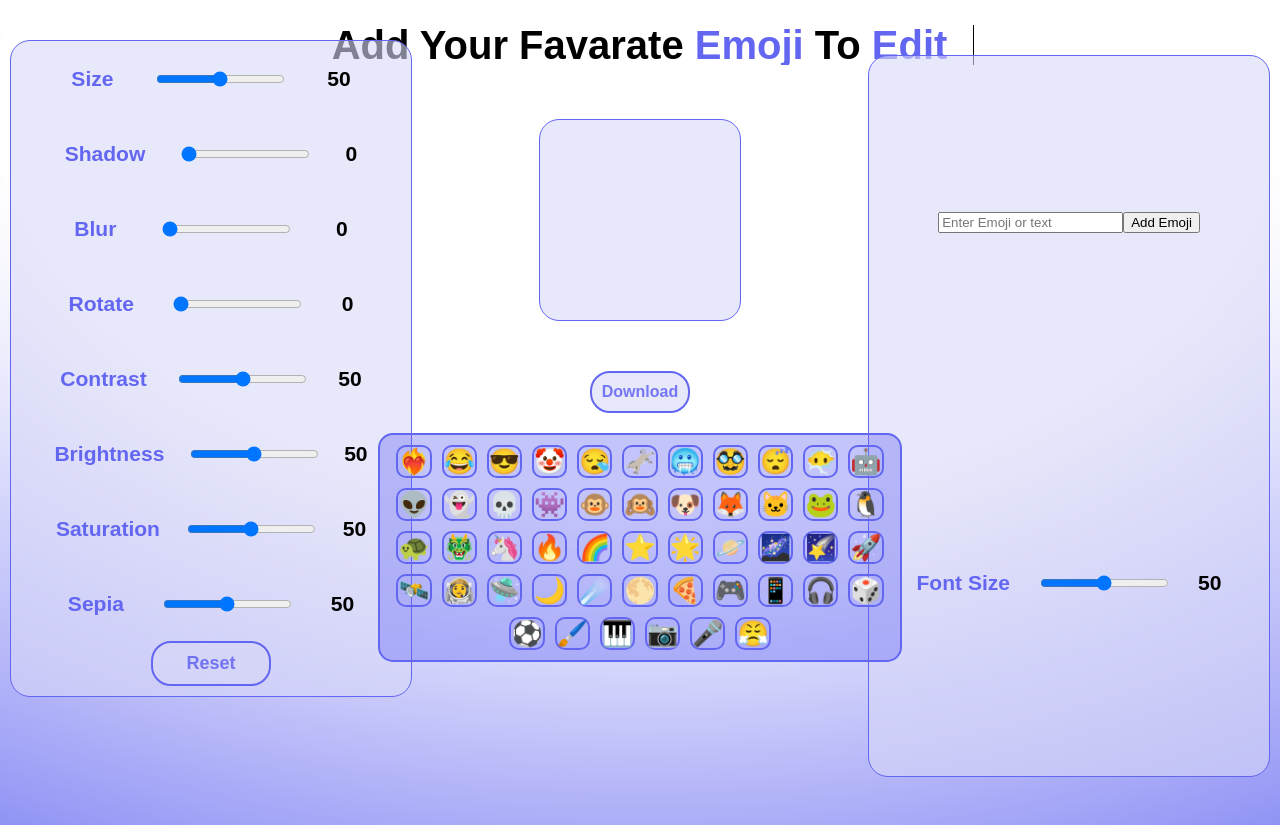
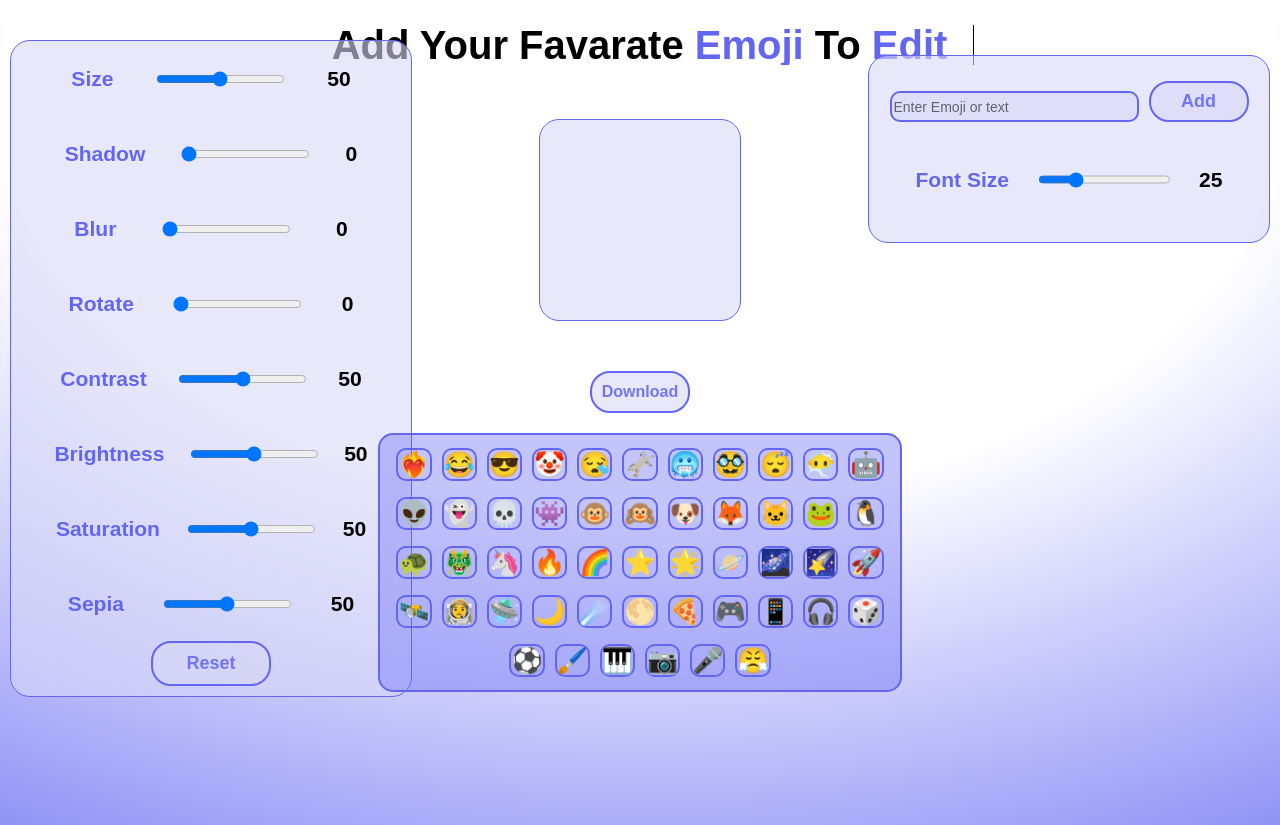
Before and after one commit to satyamrk18/Emoji-Editor, a React (Vite) app: page / in a window 1280 px wide. Built offline with nearby package versions, Linux system fonts and the light colour scheme.

Commit message:
secondary emojis container added

```diff
--- a/src/App.css
+++ b/src/App.css
@@ -22,9 +22,9 @@
 }
 .main-emoji {
   height: auto;
-  width:fit-content;
-  min-width:200px;
-  min-height:200px;
+  width: fit-content;
+  min-width: 200px;
+  min-height: 200px;
   background-color: #d8d9f998;
   border: 1px solid #6366f1;
   z-index: 1;
@@ -34,10 +34,10 @@
   display: flex;
   align-items: center;
   justify-content: center;
-  text-align:center;
+  text-align: center;
 }
 .emojis-container {
-  height: auto;
+  height: 235px;
   min-width: 500px;
   width: 500px;
   background-color: #6365f161;
@@ -53,6 +53,7 @@
   margin: auto;
   bottom: 0px;
   padding: 10px;
+  overflow-x: hidden;
 }
 
 .range {
@@ -73,18 +74,17 @@
   left: 10px;
   top: 15px;
 }
-.download
-{
-   height: auto;
-   min-width:fit-content;
- width:fit-content;
+.download {
+  height: auto;
+  min-width: fit-content;
+  width: fit-content;
   position: relative;
   z-index: 1;
-  margin:0 auto;
-  display:flex;
-  align-items:center;
-  justify-content:center;
-  margin-bottom:20px;
+  margin: 0 auto;
+  display: flex;
+  align-items: center;
+  justify-content: center;
+  margin-bottom: 20px;
 }
 .reset-btn {
   width: 120px;
@@ -103,9 +103,8 @@
   background-color: #6366f1;
   color: white;
 }
-.add-more-content
-{
-  height:90vh;
+.add-more-content {
+  height:auto;
   width: 400px;
   background-color: #d8d9f998;
   border: 1px solid #6366f1;
@@ -116,9 +115,42 @@
   display: flex;
   align-items: center;
   justify-content: center;
-  flex-direction: row;
+  flex-direction: raw;
   font-size: 18px;
   flex-wrap: wrap;
-  right:10px;
-  top:30px;
+  right: 10px;
+  top: 30px;
+  gap: 10px;
+  padding:25px 0px;
 }
+.add-more-content input {
+  height: 25px;
+  background-color: #d8d9f998;
+  border:2px solid #6366f1;
+  border-radius:10px;
+  font-size:18px;
+  font-weight:600;
+}
+.add-more-content input::placeholder
+{
+  font-size:14px;
+  font-weight:400;
+  color:rgba(0, 0, 0, 0.555);
+}
+.add-more-content button {
+  width: 100px;
+  border: 2px solid #6366f1;
+  padding: 8px;
+  border-radius: 20px;
+  font-size: 18px;
+  font-weight: 600;
+  background-color: #d8d9f998;
+  color: #6365f1de;
+  cursor: pointer;
+  margin-bottom: 10px;
+  transition: all ease-in-out 0.1s;
+}
+.add-more-content button:hover {
+  background-color: #6366f1;
+  color: white;
+}
--- a/src/App.jsx
+++ b/src/App.jsx
@@ -20,7 +20,7 @@ const App = () => {
   const [newEmoji, setNewEmoji] = useState("");
   const [overlayEmoji, setOverlayEmoji] = useState([]);
   //add more eits state
-  const [fontSize, setFontSize] = useState(50);
+  const [fontSize, setFontSize] = useState(25);
 
   const captureRef = useRef();
 
@@ -75,6 +75,7 @@ const App = () => {
     "📷",
     "🎤",
     "😤",
+
   ];
   return (
     <div className="container">
@@ -125,11 +126,24 @@ const App = () => {
               key={i}
               style={{
                 zIndex: 2,
-                fontSize: `${fontSize}px`,
+                fontSize: `${fontSize * 2}px`,
                 marginTop: "10px",
                 display: "block",
                 width: "100%",
                 textAlign: "center",
+                fontFamily: "'Rubik Moonrocks', cursive",
+              transform: `rotate(${rotation * 3.6}deg)`,
+              filter: `
+              blur(${Math.max(0, (blur - 50) / 10)}px)
+              contrast(${contrast / 50})
+              brightness(${brightness / 50})
+              saturate(${saturate / 50})
+              sepia(${Math.max(0, (sepia - 50) / 50)})
+            `,
+              textShadow: `${dropShadow / 5}px ${dropShadow / 5}px ${
+                dropShadow / 5
+              }px rgba(0, 0, 0, 0.4)`,
+
               }}
             >
               {emo}
@@ -191,7 +205,7 @@ const App = () => {
             }
           }}
         >
-          Add Emoji
+          Add
         </button>
         <AddMoreEdit
           label="Font Size"
```
Also changed, not shown: src/AddMore.Edit.css (deleted).
